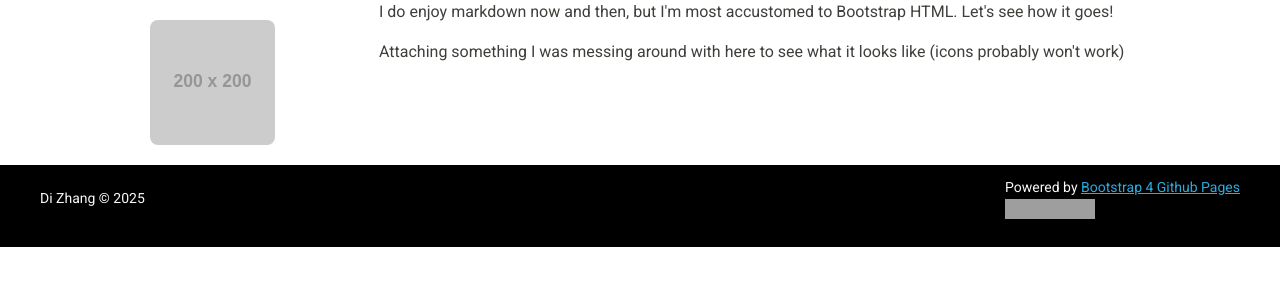
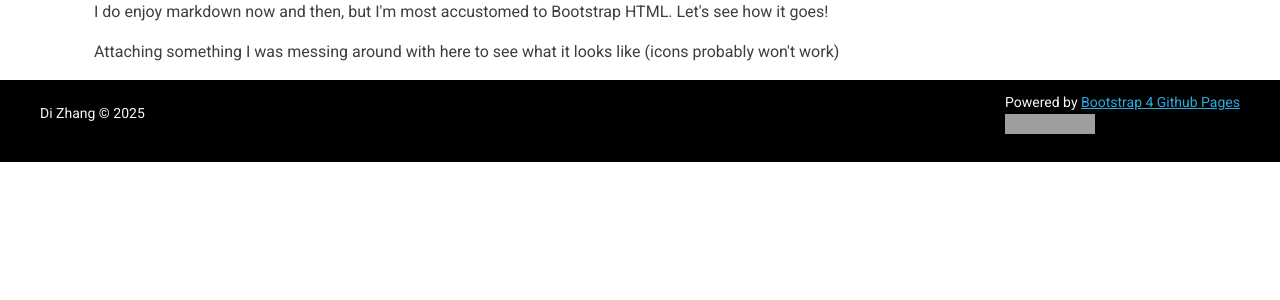
Before and after one commit to zhangdi33/zhangdi33.github.io, a Jekyll site: the page built from index.html, in a window 1280 px wide. Shown: the top 300 px of the page. Built offline with Jekyll 4.4.1, drawn with Linux system fonts in a browser that asks for light colours; grey boxes are pictures that could not be loaded.

Commit message:
Update home.html

```diff
--- a/_layouts/home.html
+++ b/_layouts/home.html
@@ -3,27 +3,9 @@ layout: default
 ---
 
 <div>
-  <div class="row no-gutters">
-    <div class="col-lg-3">
-      <div class="card border-0 rounded-0 p-3">
-        <div class="card border-0 p-1 mx-auto">
-          <div class="card border-0" style="border-radius:0.5rem;height:125px;width:125px;
-
-            background-image:URL('https://placehold.co/200');
-            background-size:cover;
-            background-position:center;
-
-          ">
-          </div>
-        </div>
-      </div>
-    </div>
-    <div class="col-lg-9">
-      <div class="container page-content">
-        <section>
-          {{ content }}
-        </section>
-      </div>
-    </div>
+  <div class="container page-content">
+    <section>
+      {{ content }}
+    </section>
   </div>
 </div>
```
